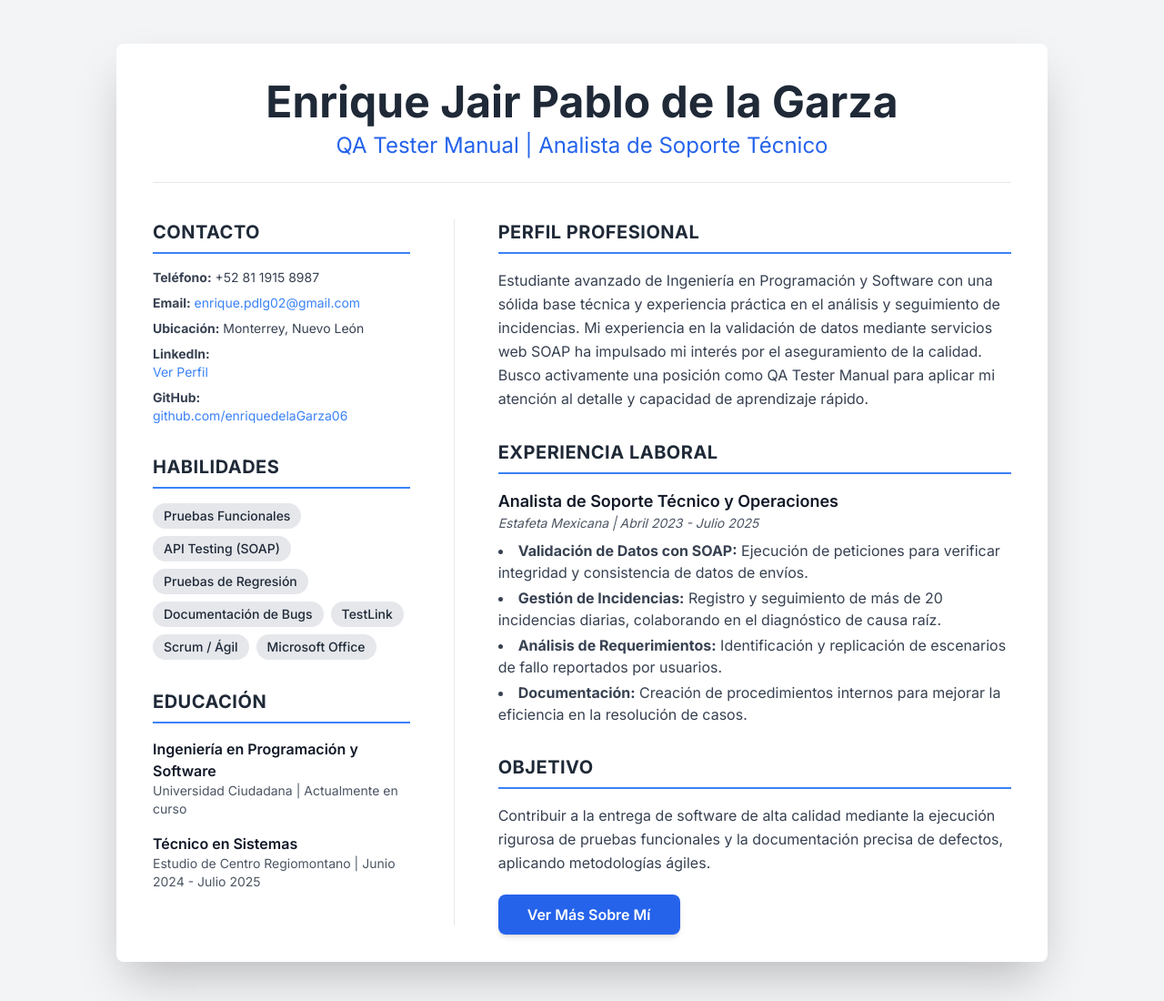
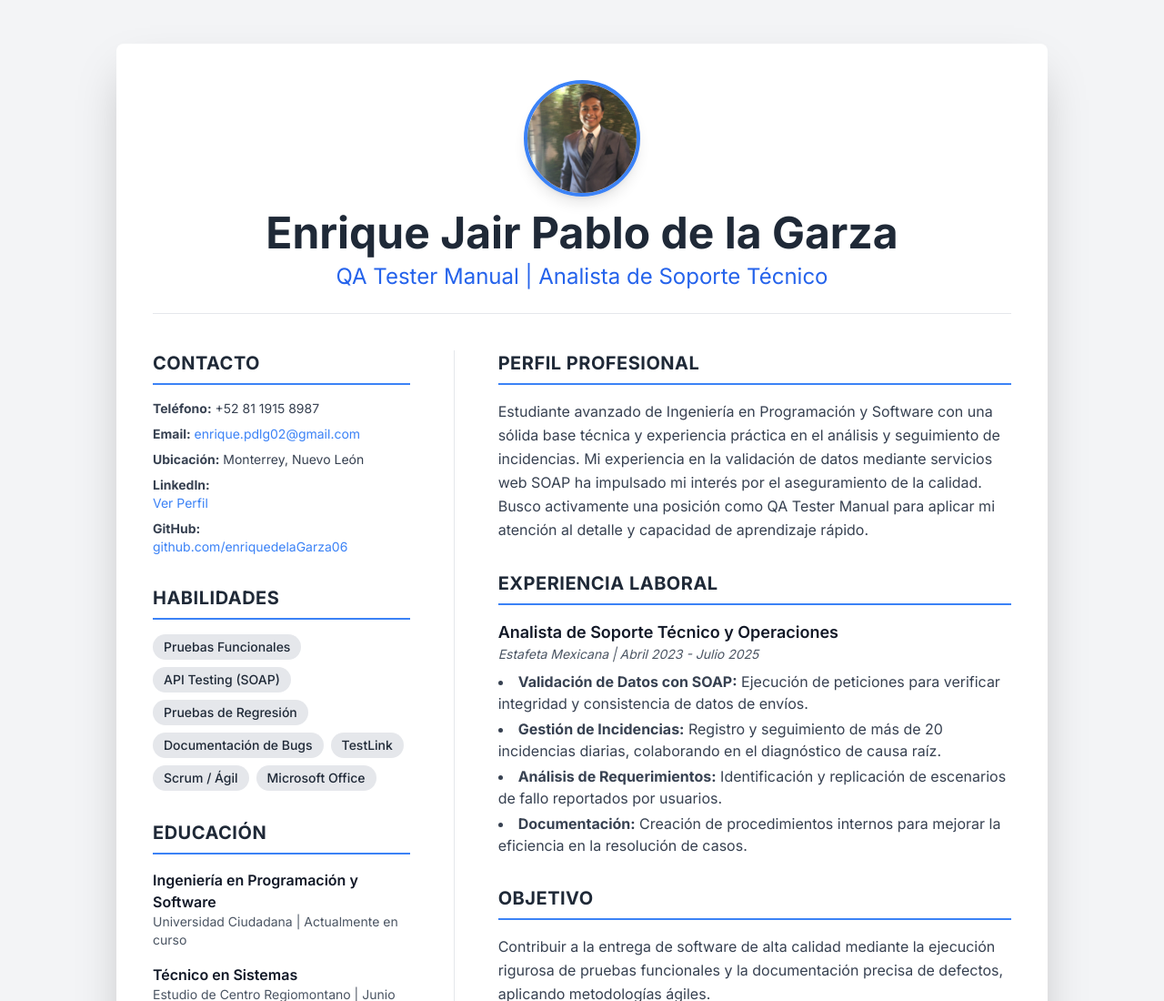
Before and after one commit to enriquedelaGarza06/Curriculum-virtual, a website: page index.html in a window 1280 px wide. Shown: the top 1100 px of the page at 91% size. Drawn offline with nearby package versions, Linux system fonts and the light colour scheme.

Commit message:
Added profile picture and static assets config

```diff
--- a/app.js
+++ b/app.js
@@ -4,6 +4,8 @@ const app=express()
 const port=3000
 
 console.log("ejecutando aplicacion")
+
+app.use(express.static('public'));
 
 app.get("/",(req,res)=>{
     res.sendFile("./index.html",{root: __dirname })
--- a/index.html
+++ b/index.html
@@ -20,11 +20,16 @@
 
     <div class="container max-w-5xl mx-auto my-8 sm:my-12 p-6 sm:p-10 bg-white dark:bg-gray-800 shadow-2xl rounded-lg">
 
-        <header class="text-center mb-10 pb-6 border-b border-gray-200 dark:border-gray-700">
-            <h1 class="text-4xl md:text-5xl font-bold text-gray-800 dark:text-white">Enrique Jair Pablo de la Garza</h1>
-            <h2 class="text-xl md:text-2xl font-light text-blue-600 dark:text-blue-400 mt-2">QA Tester Manual | Analista de Soporte Técnico</h2>
-        </header>
+       <header class="text-center mb-10 pb-6 border-b border-gray-200 dark:border-gray-700">
 
+    <div class="mb-4">
+        <img src="/images/profile.jpg" alt="Profile Picture"
+             class="w-32 h-32 mx-auto rounded-full object-cover border-4 border-blue-500 shadow-lg">
+    </div>
+
+    <h1 class="text-4xl md:text-5xl font-bold text-gray-800 dark:text-white">Enrique Jair Pablo de la Garza</h1>
+    <h2 class="text-xl md:text-2xl font-light text-blue-600 dark:text-blue-400 mt-2">QA Tester Manual | Analista de Soporte Técnico</h2>
+</header>
         <div class="grid grid-cols-1 md:grid-cols-3 gap-x-12">
 
             <aside class="md:col-span-1 mb-10 md:mb-0">
```
Also changed, not shown: public/images/profile.jpg (added).
